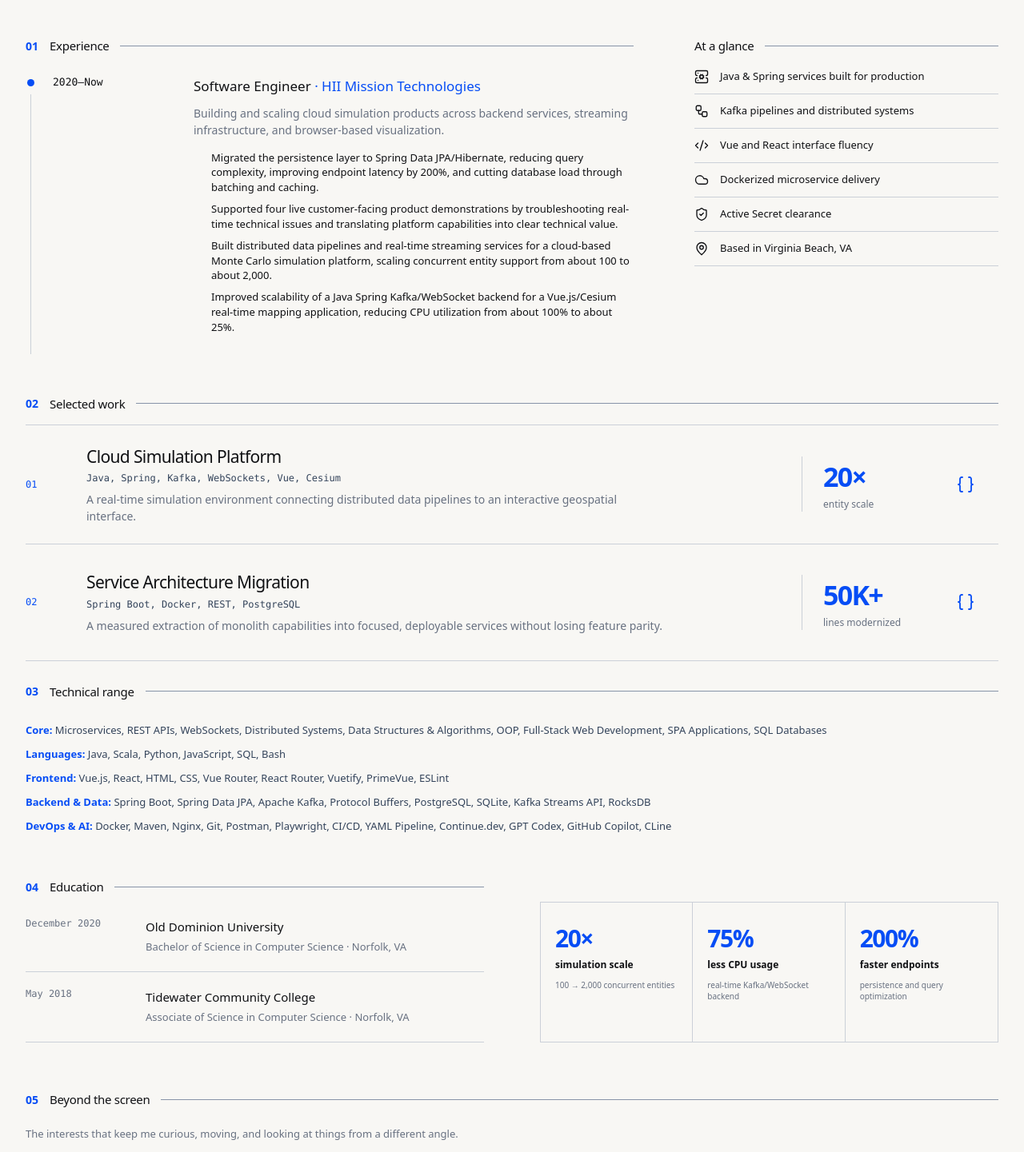
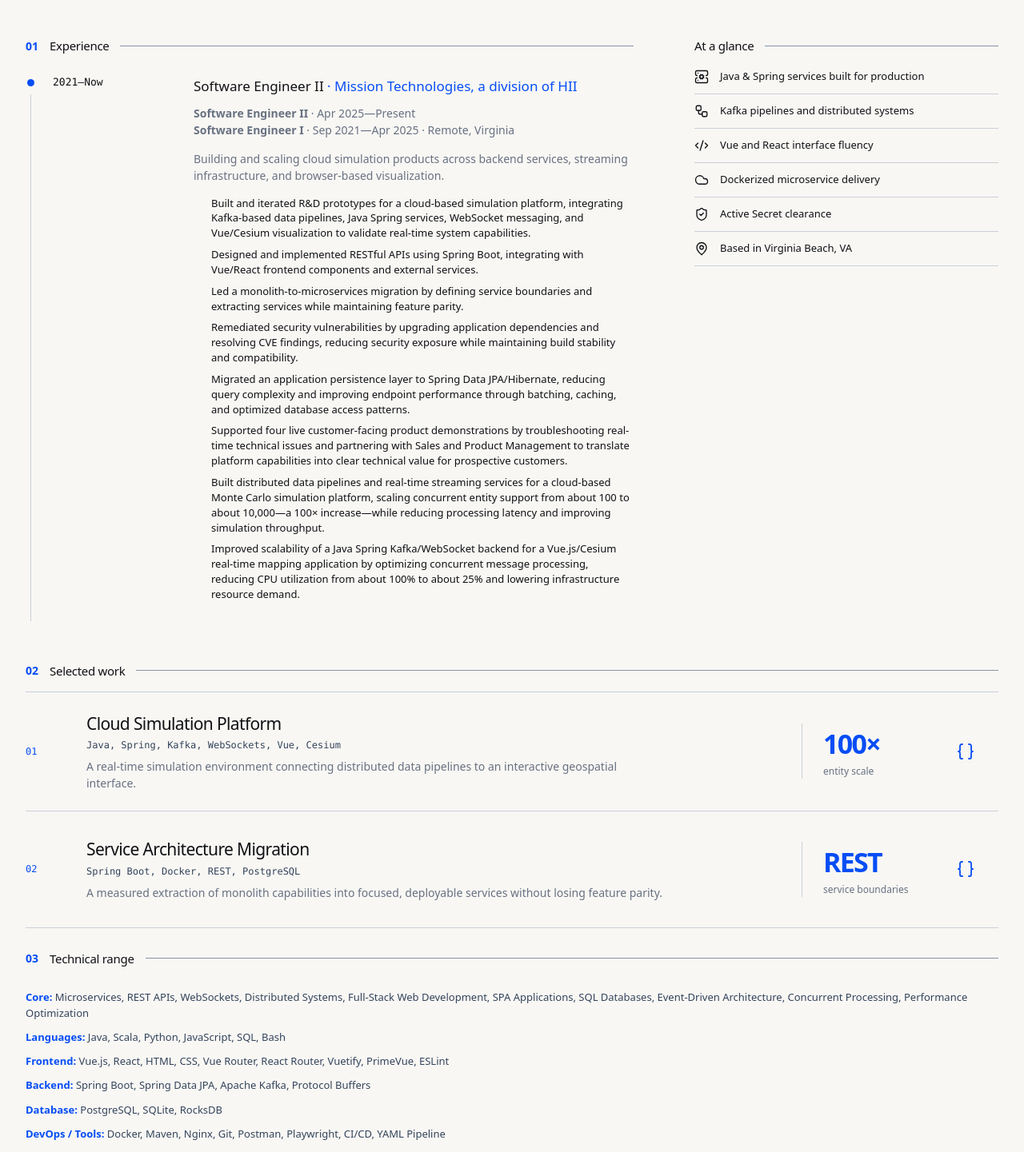
Before and after one commit to GeneralTaoChikn/GeneralTaoChikn.github.io, a Next.js app: page / in a window 1280 px wide. Shown: the part 520-1961 px from the top of the page at 80% size. Built offline with nearby package versions, Linux system fonts and the light colour scheme.

Commit message:
updated actual site with resume changes

```diff
--- a/app/page.tsx
+++ b/app/page.tsx
@@ -1,15 +1,15 @@
 "use client";
 import Image from "next/image";
 import { useEffect, useState } from "react";
-import { ArrowDownToLine, ArrowUpRight, Braces, Cloud, Code2, Linkedin, Mail, MapPin, Moon, ServerCog, ShieldCheck, Sun, Workflow } from "lucide-react";
+import { ArrowDownToLine, ArrowUpRight, Braces, Cloud, Code2, Globe, Linkedin, Mail, MapPin, Moon, Phone, ServerCog, ShieldCheck, Sun, Workflow } from "lucide-react";
 import { education, experienceBullets, skillGroups } from "@/lib/resumeData";
 
 const assetPath=(path:string)=>`${process.env.NEXT_PUBLIC_BASE_PATH||""}${path}`;
 type Theme="light"|"dark";
 const achievements=[
-  {value:"20×",label:"simulation scale",note:"100 → 2,000 concurrent entities"},
+  {value:"100×",label:"simulation scale",note:"~100 → ~10,000 concurrent entities"},
   {value:"75%",label:"less CPU usage",note:"real-time Kafka/WebSocket backend"},
-  {value:"200%",label:"faster endpoints",note:"persistence and query optimization"},
+  {value:"4",label:"live product demos",note:"customer-facing technical support"},
 ];
 const capabilities=[
   {icon:ServerCog,text:"Java & Spring services built for production"},{icon:Workflow,text:"Kafka pipelines and distributed systems"},
@@ -17,8 +17,8 @@
   {icon:ShieldCheck,text:"Active Secret clearance"},{icon:MapPin,text:"Based in Virginia Beach, VA"},
 ];
 const projects=[
-  {index:"01",title:"Cloud Simulation Platform",stack:"Java, Spring, Kafka, WebSockets, Vue, Cesium",summary:"A real-time simulation environment connecting distributed data pipelines to an interactive geospatial interface.",metric:"20×",metricLabel:"entity scale"},
-  {index:"02",title:"Service Architecture Migration",stack:"Spring Boot, Docker, REST, PostgreSQL",summary:"A measured extraction of monolith capabilities into focused, deployable services without losing feature parity.",metric:"50K+",metricLabel:"lines modernized"},
+  {index:"01",title:"Cloud Simulation Platform",stack:"Java, Spring, Kafka, WebSockets, Vue, Cesium",summary:"A real-time simulation environment connecting distributed data pipelines to an interactive geospatial interface.",metric:"100×",metricLabel:"entity scale"},
+  {index:"02",title:"Service Architecture Migration",stack:"Spring Boot, Docker, REST, PostgreSQL",summary:"A measured extraction of monolith capabilities into focused, deployable services without losing feature parity.",metric:"REST",metricLabel:"service boundaries"},
 ];
 const hobbies=[
   {name:"Travel",note:"New places, good food, different perspectives.",image:"/hobby-travel.png"},
@@ -40,12 +40,12 @@
     </div></header>
     <div className="page-wrap">
       <section className="hero" aria-labelledby="hero-title"><div className="hero-copy"><p className="eyebrow">Software engineer · Active Secret clearance</p><h1 id="hero-title">Full-stack engineer.<br/><span>Systems by instinct.</span></h1><p className="hero-intro">I build reliable product systems from service to interface—currently focused on Java and Spring platforms, distributed data, and real-time experiences.</p><p className="location"><MapPin/> Virginia Beach, VA <i/> Open to ambitious engineering teams</p><div className="hero-actions"><a className="primary-action" href="#work">View selected work <ArrowUpRight/></a><a className="text-action" href="mailto:chrisdiasanta@gmail.com">Email Chris <ArrowUpRight/></a></div></div><div className="portrait-wrap"><div className="portrait-frame"><Image src={assetPath("/profile-picture.png")} alt="Christopher Diasanta" fill priority sizes="(max-width:760px) 210px, 280px"/></div><span>PROFILE / 2026</span></div></section>
-      <section id="experience" className="section-grid"><div className="main-column"><div className="section-heading"><b>01</b><h2>Experience</h2><span/></div><article className="experience-row"><div className="date"><i/>2020—Now</div><div className="experience-copy"><h3>Software Engineer <span>· HII Mission Technologies</span></h3><p>Building and scaling cloud simulation products across backend services, streaming infrastructure, and browser-based visualization.</p><ul>{experienceBullets.slice(6,10).map(item=><li key={item.title}>{item.description}</li>)}</ul></div></article></div><aside className="glance"><div className="section-heading compact"><h2>At a glance</h2><span/></div>{capabilities.map(({icon:Icon,text})=><div className="glance-row" key={text}><Icon/><span>{text}</span></div>)}</aside></section>
+      <section id="experience" className="section-grid"><div className="main-column"><div className="section-heading"><b>01</b><h2>Experience</h2><span/></div><article className="experience-row"><div className="date"><i/>2021—Now</div><div className="experience-copy"><h3>Software Engineer II <span>· Mission Technologies, a division of HII</span></h3><p className="role-history"><strong>Software Engineer II</strong> · Apr 2025—Present<br/><strong>Software Engineer I</strong> · Sep 2021—Apr 2025 · Remote, Virginia</p><p>Building and scaling cloud simulation products across backend services, streaming infrastructure, and browser-based visualization.</p><ul>{experienceBullets.map(item=><li key={item.title}>{item.description}</li>)}</ul></div></article></div><aside className="glance"><div className="section-heading compact"><h2>At a glance</h2><span/></div>{capabilities.map(({icon:Icon,text})=><div className="glance-row" key={text}><Icon/><span>{text}</span></div>)}</aside></section>
       <section id="work" className="work-section"><div className="section-heading"><b>02</b><h2>Selected work</h2><span/></div><div className="project-list">{projects.map(project=><article className="project" key={project.title}><span className="project-index">{project.index}</span><div className="project-copy"><h3>{project.title}</h3><p className="stack">{project.stack}</p><p>{project.summary}</p></div><div className="project-metric"><strong>{project.metric}</strong><span>{project.metricLabel}</span></div><Braces className="project-icon"/></article>)}</div></section>
-      <section id="skills" className="skills-section"><div className="section-heading"><b>03</b><h2>Technical range</h2><span/></div><div className="skill-lines">{skillGroups.slice(0,5).map(group=><p key={group.title}><strong>{group.title}:</strong> {group.skills.join(", ")}</p>)}</div></section>
+      <section id="skills" className="skills-section"><div className="section-heading"><b>03</b><h2>Technical range</h2><span/></div><div className="skill-lines">{skillGroups.map(group=><p key={group.title}><strong>{group.title}:</strong> {group.skills.join(", ")}</p>)}</div></section>
       <section className="bottom-grid"><div><div className="section-heading"><b>04</b><h2>Education</h2><span/></div>{education.map(item=><article className="education" key={item.school}><span>{item.date}</span><div><h3>{item.school}</h3><p>{item.detail} · {item.location}</p></div></article>)}</div><div className="achievement-panel">{achievements.map(item=><div key={item.label}><strong>{item.value}</strong><span>{item.label}</span><small>{item.note}</small></div>)}</div></section>
       <section id="hobbies" className="hobbies-section"><div className="section-heading"><b>05</b><h2>Beyond the screen</h2><span/></div><p className="hobbies-intro">The interests that keep me curious, moving, and looking at things from a different angle.</p><div className="hobby-grid">{hobbies.map(hobby=><article className="hobby-card" key={hobby.name}><div className="hobby-image"><Image src={assetPath(hobby.image)} alt={`${hobby.name} — a personal hobby`} fill sizes="(max-width:700px) 100vw, (max-width:1050px) 50vw, 20vw"/></div><div className="hobby-copy"><h3>{hobby.name}</h3><p>{hobby.note}</p></div></article>)}</div></section>
-      <footer id="contact"><div className="footer-links"><a href="mailto:chrisdiasanta@gmail.com"><Mail/>Email<ArrowUpRight/></a><a href="https://www.linkedin.com/in/christopher-diasanta-7a210b1a9" target="_blank" rel="noreferrer"><Linkedin/>LinkedIn<ArrowUpRight/></a></div></footer>
+      <footer id="contact"><div className="footer-links"><a href="tel:+17573398084"><Phone/>Call<ArrowUpRight/></a><a href="mailto:chrisdiasanta@gmail.com"><Mail/>Email<ArrowUpRight/></a><a href="https://www.linkedin.com/in/christopher-diasanta-7a210b1a9" target="_blank" rel="noreferrer"><Linkedin/>LinkedIn<ArrowUpRight/></a><a href="https://chris.diasanta.com" target="_blank" rel="noreferrer"><Globe/>Website<ArrowUpRight/></a></div></footer>
     </div>
   </main>;
 }
--- a/lib/resumeData.ts
+++ b/lib/resumeData.ts
@@ -23,14 +23,19 @@
     href: "https://www.linkedin.com/in/christopher-diasanta-7a210b1a9",
     icon: Linkedin,
   },
+  {
+    label: "Website",
+    value: "chris.diasanta.com",
+    href: "https://chris.diasanta.com",
+    icon: Globe,
+  },
 ];
 
 // 2. Achievements/Metrics
 export const metrics = [
-  { value: "50K+", label: "line enterprise codebase" },
-  { value: "20x", label: "simulation entity scale-up" },
+  { value: "100x", label: "simulation entity scale-up" },
   { value: "75%", label: "CPU utilization reduction" },
-  { value: "200%", label: "endpoint latency improvement" },
+  { value: "4", label: "live customer demonstrations" },
 ];
 
 // 3. Professional Highlights/Focus Areas
@@ -57,43 +62,35 @@
 export const experienceBullets = [
   {
     title: "Simulation Platform Development",
-    description: "Built and iterated R&D prototypes for a cloud-based simulation platform, integrating Kafka data pipelines, Java Spring services, WebSocket messaging, and Vue/Cesium visualization.",
-  },
-  {
-    title: "Codebase Refactoring",
-    description: "Refactored frontend and Spring backend modules in a 50,000+ line codebase, reducing complexity and improving application performance.",
+    description: "Built and iterated R&D prototypes for a cloud-based simulation platform, integrating Kafka-based data pipelines, Java Spring services, WebSocket messaging, and Vue/Cesium visualization to validate real-time system capabilities.",
   },
   {
     title: "API Design & Integration",
-    description: "Designed RESTful APIs with Spring Boot and integrated them with Vue/React frontend components and external services.",
+    description: "Designed and implemented RESTful APIs using Spring Boot, integrating with Vue/React frontend components and external services.",
   },
   {
     title: "Microservices Migration",
     description: "Led a monolith-to-microservices migration by defining service boundaries and extracting services while maintaining feature parity.",
   },
   {
-    title: "Dockerized Microservices Deployment",
-    description: "Built and deployed features in a Dockerized microservices architecture, improving modularity and scalability across multiple services.",
-  },
-  {
     title: "Security Remediation",
-    description: "Remediated security vulnerabilities by upgrading application dependencies and resolving CVE findings while maintaining build stability and compatibility.",
+    description: "Remediated security vulnerabilities by upgrading application dependencies and resolving CVE findings, reducing security exposure while maintaining build stability and compatibility.",
   },
   {
     title: "Persistence Layer Optimization",
-    description: "Migrated the persistence layer to Spring Data JPA/Hibernate, reducing query complexity, improving endpoint latency by 200%, and cutting database load through batching and caching.",
+    description: "Migrated an application persistence layer to Spring Data JPA/Hibernate, reducing query complexity and improving endpoint performance through batching, caching, and optimized database access patterns.",
   },
   {
     title: "Customer Demonstration Support",
-    description: "Supported four live customer-facing product demonstrations by troubleshooting real-time technical issues and translating platform capabilities into clear technical value.",
+    description: "Supported four live customer-facing product demonstrations by troubleshooting real-time technical issues and partnering with Sales and Product Management to translate platform capabilities into clear technical value for prospective customers.",
   },
   {
     title: "Data Pipeline & Simulation Scaling",
-    description: "Built distributed data pipelines and real-time streaming services for a cloud-based Monte Carlo simulation platform, scaling concurrent entity support from about 100 to about 2,000.",
+    description: "Built distributed data pipelines and real-time streaming services for a cloud-based Monte Carlo simulation platform, scaling concurrent entity support from about 100 to about 10,000—a 100× increase—while reducing processing latency and improving simulation throughput.",
   },
   {
     title: "Real-time Mapping Performance Improvement",
-    description: "Improved scalability of a Java Spring Kafka/WebSocket backend for a Vue.js/Cesium real-time mapping application, reducing CPU utilization from about 100% to about 25%.",
+    description: "Improved scalability of a Java Spring Kafka/WebSocket backend for a Vue.js/Cesium real-time mapping application by optimizing concurrent message processing, reducing CPU utilization from about 100% to about 25% and lowering infrastructure resource demand.",
   },
 ];
 
@@ -106,11 +103,12 @@
       "REST APIs",
       "WebSockets",
       "Distributed Systems",
-      "Data Structures & Algorithms",
-      "OOP",
       "Full-Stack Web Development",
       "SPA Applications",
       "SQL Databases",
+      "Event-Driven Architecture",
+      "Concurrent Processing",
+      "Performance Optimization",
     ],
   },
   {
@@ -132,20 +130,20 @@
     ],
   },
   {
-    title: "Backend & Data",
+    title: "Backend",
     skills: [
       "Spring Boot",
       "Spring Data JPA",
       "Apache Kafka",
       "Protocol Buffers",
-      "PostgreSQL",
-      "SQLite",
-      "Kafka Streams API",
-      "RocksDB",
     ],
   },
   {
-    title: "DevOps & AI",
+    title: "Database",
+    skills: ["PostgreSQL", "SQLite", "RocksDB"],
+  },
+  {
+    title: "DevOps / Tools",
     skills: [
       "Docker",
       "Maven",
@@ -155,15 +153,11 @@
       "Playwright",
       "CI/CD",
       "YAML Pipeline",
-      "Continue.dev",
-      "GPT Codex",
-      "GitHub Copilot",
-      "CLine",
     ],
   },
   {
-    title: "Platforms",
-    skills: ["Linux", "RHEL", "Ubuntu", "WSL", "Windows"],
+    title: "AI-Assisted Development",
+    skills: ["Local LLMs via Continue.dev", "GPT Codex", "GitHub Copilot", "Cline"],
   },
 ];
 
```
